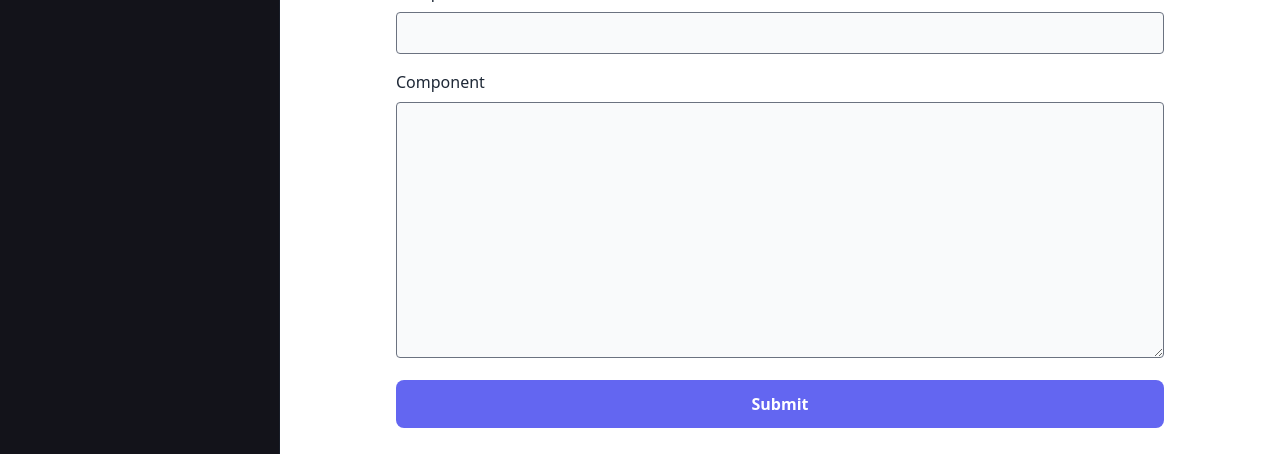
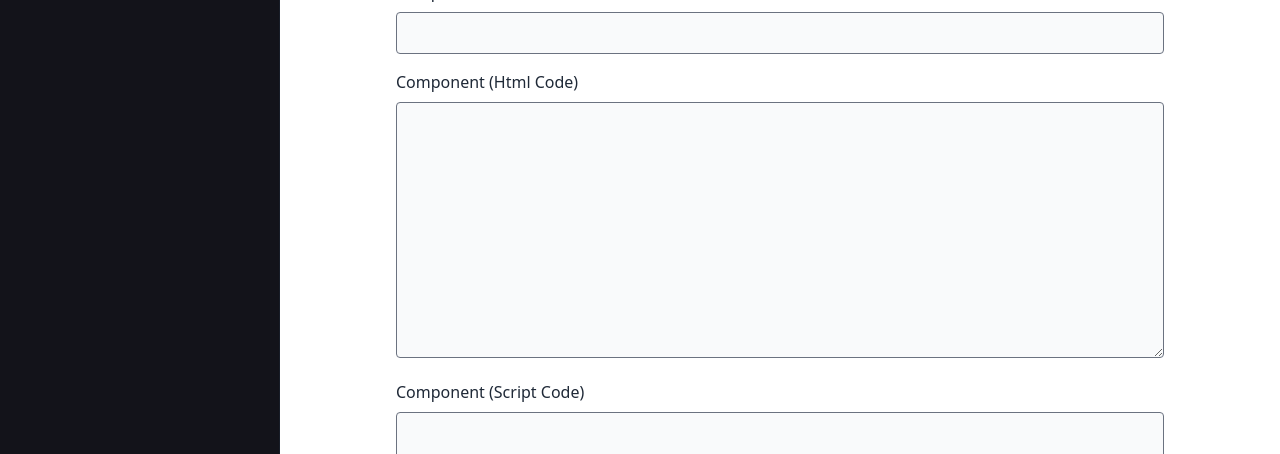
Before and after one commit to AMRWERY/free-TW-components-admin, a Vue app: page / in a window 1280 px wide. Both pictures are taken after a click on the item "Add Component". Shown: the part 290-744 px from the top of the page. Built offline with nearby package versions, Linux system fonts and the light colour scheme; no server answers; the database is empty.

Commit message:
handle add code script to some components => done

```diff
--- a/src/stores/componentStore.ts
+++ b/src/stores/componentStore.ts
@@ -18,23 +18,37 @@ export const useComponentStore = defineStore("componentStore", {
   }),
 
   actions: {
-    // ✅ Add new component
-    async addComponent(category: string, name: string, code: string) {
+    // ✅ Add new component with HTML and script code
+    async addComponent(
+      category: string,
+      name: string,
+      codeHtml: string,
+      codeScript: string
+    ) {
       try {
         this.loading = true;
         const docRef = await addDoc(collection(db, "components"), {
           category,
           name,
-          code,
+          codeHtml, // Store HTML code
+          codeScript, // Store script code
           copy_count: 0,
           created_at: serverTimestamp(),
           route: name.toLowerCase().replace(/\s+/g, "-"),
         });
-        console.log("Component added with ID:", docRef.id);
+        console.log("Component added with ID:", docRef.id, "Data:", {
+          category,
+          name,
+          codeHtml,
+          codeScript,
+        });
         this.loading = false;
+        // Refresh components to reflect the new data
+        await this.fetchComponents();
       } catch (err: any) {
         this.error = err.message;
         this.loading = false;
+        console.error("Error adding component:", err);
       }
     },
 
--- a/src/views/add-component.vue
+++ b/src/views/add-component.vue
@@ -27,9 +27,16 @@
                     </div>
 
                     <div class="sm:col-span-2">
-                        <label for="component"
-                            class="mb-2 inline-block text-sm text-gray-800 sm:text-base">Component</label>
-                        <textarea name="component" v-model="componentCode"
+                        <label for="component-html"
+                            class="mb-2 inline-block text-sm text-gray-800 sm:text-base">Component (Html Code)</label>
+                        <textarea name="component-html" v-model="componentCodeHtml"
+                            class="h-64 w-full rounded border bg-gray-50 px-3 py-2 text-gray-800"></textarea>
+                    </div>
+
+                    <div class="sm:col-span-2">
+                        <label for="component-script"
+                            class="mb-2 inline-block text-sm text-gray-800 sm:text-base">Component (Script Code)</label>
+                        <textarea name="component-script" v-model="componentCodeScript"
                             class="h-64 w-full rounded border bg-gray-50 px-3 py-2 text-gray-800"></textarea>
                     </div>
 
@@ -62,7 +69,8 @@ const componentStore = useComponentStore();
 
 const selectedCategory = ref('');
 const componentName = ref('');
-const componentCode = ref('');
+const componentCodeHtml = ref('');
+const componentCodeScript = ref('');
 
 onMounted(async () => {
     await componentStore.fetchCategories();
@@ -70,7 +78,7 @@ onMounted(async () => {
 
 const handleSubmit = async (e: Event) => {
     e.preventDefault();
-    if (!selectedCategory.value || !componentName.value || !componentCode.value) {
+    if (!selectedCategory.value || !componentName.value || !componentCodeHtml.value) {
         triggerToast({
             message: 'Please fill in all fields',
             type: 'warning',
@@ -78,7 +86,7 @@ const handleSubmit = async (e: Event) => {
         });
         return;
     }
-    await componentStore.addComponent(selectedCategory.value, componentName.value, componentCode.value);
+    await componentStore.addComponent(selectedCategory.value, componentName.value, componentCodeHtml.value, componentCodeScript.value);
     if (!componentStore.error) {
         triggerToast({
             message: 'Component added successfully!',
@@ -87,9 +95,14 @@ const handleSubmit = async (e: Event) => {
         });
         selectedCategory.value = '';
         componentName.value = '';
-        componentCode.value = '';
+        componentCodeHtml.value = '';
+        componentCodeScript.value = '';
     } else {
-        alert('Error: ' + componentStore.error);
+        triggerToast({
+            message: `Error: ${componentStore.error}`,
+            type: 'error',
+            icon: '/svg/error-icon.svg',
+        });
     }
 };
 </script>
```
Also changed, not shown: 1 other file (tests, documents, lock files or other folders).
